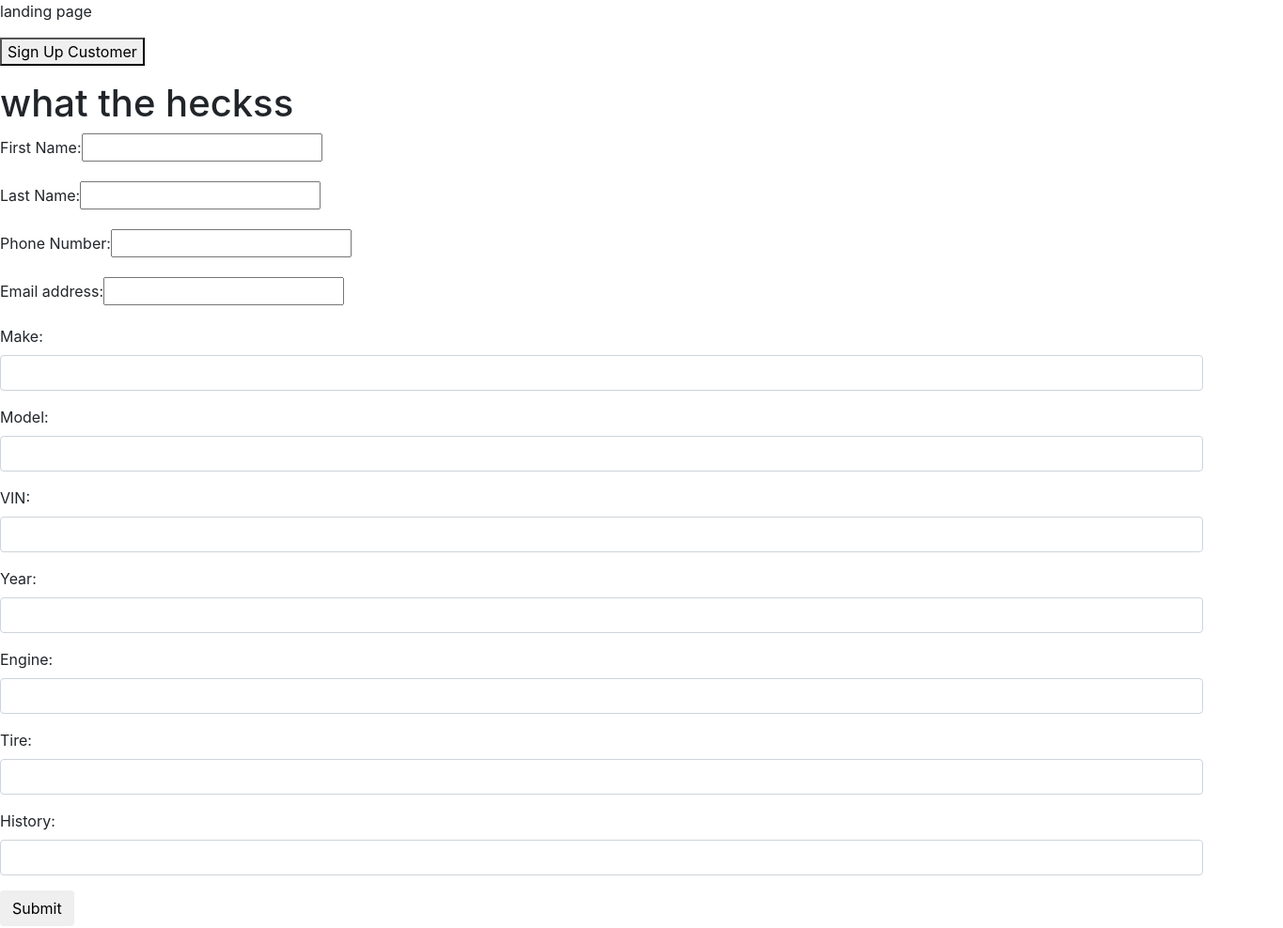
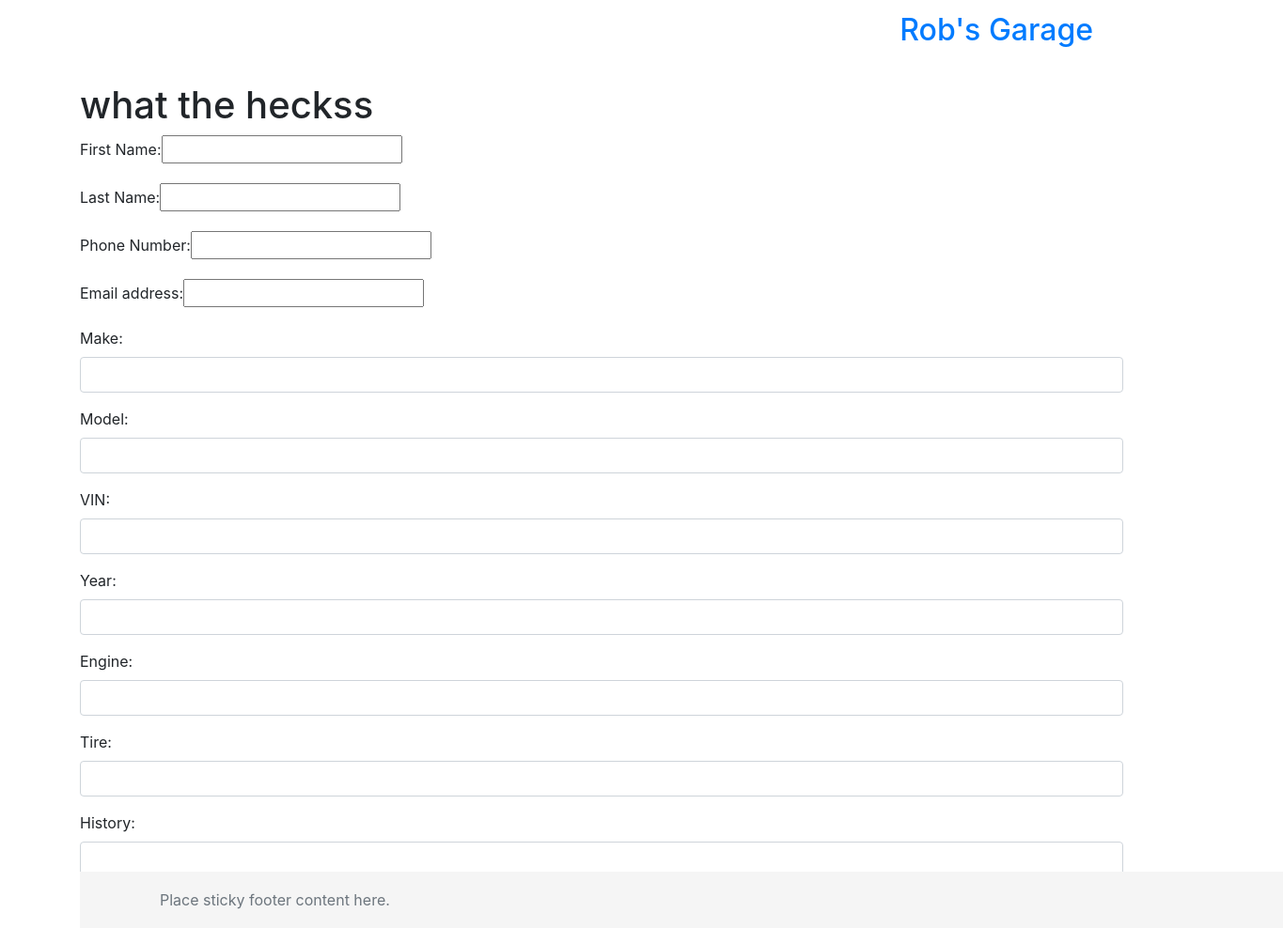
Before and after one commit to MichaelJones5811/RobsGarage, an Angular app: page /signupform in a window 1280 px wide. Shown: the whole page at 94% size, 1365 px wide, since content can reach past the window. Built offline with nearby package versions, Linux system fonts and the light colour scheme.

Commit message:
adding header

```diff
--- a/src/app/app.component.html
+++ b/src/app/app.component.html
@@ -1,8 +1,50 @@
-<p>landing page</p>
-<button routerLink="/signupform">Sign Up Customer</button>
+<div class="container">
+  <nav class="navbar navbar-toggleable-md navbar-inverse bg-inverse sticky-top">
+    <button class="navbar-toggler navbar-toggler-right" type="button" data-toggle="collapse" data-target="#navbarSupportedContent" aria-controls="navbarSupportedContent" aria-expanded="false" aria-label="Toggle navigation">
+    <span class="navbar-toggler-icon"></span>
+  </button>
+    <a class="navbar-brand" routerLink="/landingpage"><h2>Rob's Garage</h2></a>
 
+    <div class="collapse navbar-collapse" id="navbarSupportedContent">
+      <ul class="navbar-nav mr-auto">
+        <li class="nav-item active">
+          <a class="nav-link" routerLink="/landingpage">Home <span class="sr-only">(current)</span></a>
+        </li>
+        <li class="nav-item">
+          <a class="nav-link" routerLink="/signupform">Link</a>
+        </li>
+        <li class="nav-item">
+          <a class="nav-link disabled" href="#">Disabled</a>
+        </li>
+      </ul>
+      <form class="form-inline">
+        <button class="btn btn-outline-success" type="button" routerLink="/signupform">
+        New Customer
+      </button>
+      </form>
+    </div>
+  </nav>
 
-<ul>
-  <li *ngFor="let user of users">{{ user.name }}</li>
-</ul>
-<router-outlet></router-outlet>
+  <ul>
+    <li *ngFor="let user of users">{{ user.name }}</li>
+  </ul>
+
+  <!-- components (pages) route through this code -->
+  <router-outlet></router-outlet>
+
+  <footer class="footer">
+    <div class="container">
+      <span class="text-muted">Place sticky footer content here.</span>
+    </div>
+  </footer>
+
+  <!-- <nav class="navbar navbar-toggleable-md navbar-inverse bg-primary fixed-bottom">
+    <button class="navbar-toggler navbar-toggler-right" type="button" data-toggle="collapse" data-target="#navbarSupportedContent" aria-controls="navbarSupportedContent" aria-expanded="false" aria-label="Toggle navigation">
+    <span class="navbar-toggler-icon"></span>
+  </button>
+    <div class="collapse navbar-collapse" id="navbarSupportedContent">
+      <div class="row"
+      <p class="text-center">Center aligned text on all viewport sizes.</p>
+    </div>
+  </nav> -->
+</div>
--- a/src/app/landing-page/landing-page.component.html
+++ b/src/app/landing-page/landing-page.component.html
@@ -1,5 +1,4 @@
 <div class="container">
-
   <form class="form-signin">
     <h2 class="form-signin-heading">Please sign in</h2>
     <label for="inputEmail" class="sr-only">Email address</label>
@@ -13,7 +12,6 @@
     </div>
     <button class="btn btn-lg btn-primary btn-block" type="submit">Sign in</button>
   </form>
-
 </div>
 <!-- /container -->
 
--- a/src/styles.css
+++ b/src/styles.css
@@ -1 +1,38 @@
 /* You can add global styles to this file, and also import other style files */
+/* Sticky footer styles
+-------------------------------------------------- */
+html {
+  position: relative;
+  min-height: 100%;
+}
+body {
+  /* Margin bottom by footer height */
+  margin-bottom: 60px;
+}
+.footer {
+  position: absolute;
+  bottom: 0;
+  width: 100%;
+  /* Set the fixed height of the footer here */
+  height: 60px;
+  line-height: 60px; /* Vertically center the text there */
+  background-color: #f5f5f5;
+}
+
+
+/* Custom page CSS
+-------------------------------------------------- */
+/* Not required for template or sticky footer method. */
+
+body > .container {
+  padding: 60px 15px 0;
+}
+
+.footer > .container {
+  padding-right: 15px;
+  padding-left: 15px;
+}
+
+code {
+  font-size: 80%;
+}
```
Also changed, not shown: src/app/app.module.ts (+5 -5 lines), src/app/data.service.ts (+6 -6 lines).
